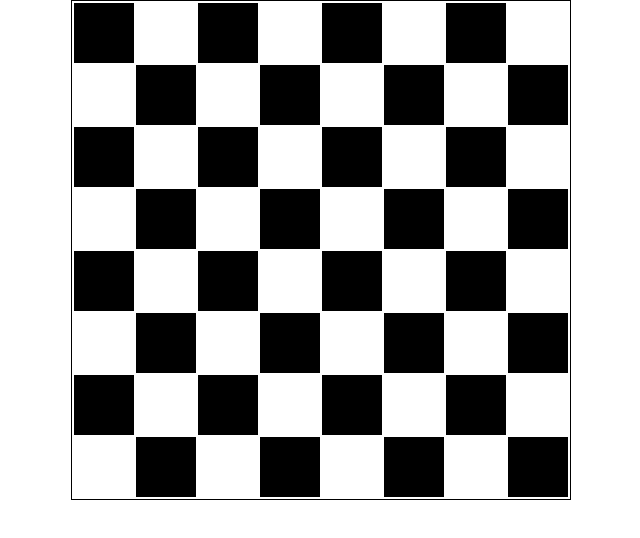
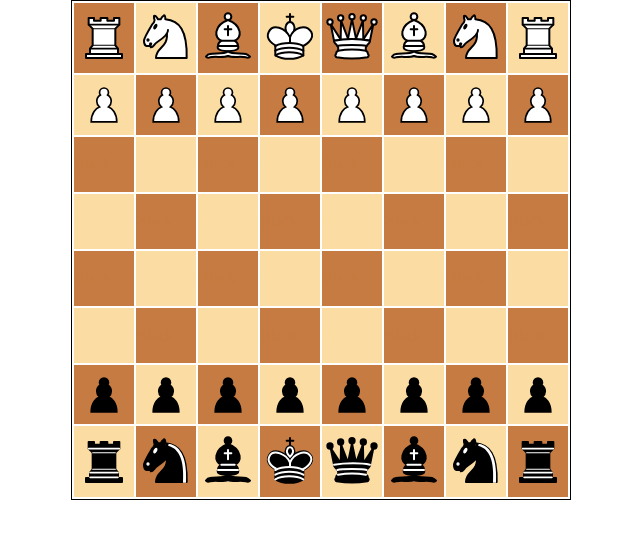
Before and after one commit to muhammadali00-dev/AlgoAcademy-Task3, a plain HTML site: page index.html in a window 1280 px wide. Shown: the whole page, without its empty margins (319-959 px from the left). Drawn offline with Linux system fonts and the light colour scheme; files whose address does not match are found by name.

Commit message:
Chess pieces is done

```diff
--- /dev/null
+++ b/Chess css/mainBorder.css
@@ -0,0 +1,20 @@
+table.border {
+  margin: auto;
+  width: 500px;
+  height: 500px;
+  border: 1px solid black;
+}
+
+.Black {
+  background-color: #c57b41;
+  color: #c57b41;
+  width: 50px;
+  height: 50px;
+}
+
+.White {
+  background-color: #fbdca2;
+  color: #fbdca2;
+  width: 50px;
+  height: 50px;
+}
--- a/index.html
+++ b/index.html
@@ -10,24 +10,24 @@
 <body>
     <table class="border">
         <tr>
-            <td class="Black">Black</td>
-            <td class="White">White</td>
-            <td class="Black">Black</td>
-            <td class="White">White</td>
-            <td class="Black">Black</td>
-            <td class="White">White</td>
-            <td class="Black">Black</td>
-            <td class="White">White</td>
+            <td class="Black"><img src="images/rook-w.svg" width="100%" height="auto"></td>
+            <td class="White"><img src="images/knight-w.svg" width="100%" height="auto"></td>
+            <td class="Black"><img src="images/bishop-w.svg" width="100%" height="auto"></td>
+            <td class="White"><img src="images/king-w.svg" width="100%" height="auto"></td>
+            <td class="Black"><img src="images/queen-w.svg" width="100%" height="auto"></td>
+            <td class="White"><img src="images/bishop-w.svg" width="100%" height="auto"></td>
+            <td class="Black"><img src="images/knight-w.svg" width="100%" height="auto"></td>
+            <td class="White"><img src="images/rook-w.svg" width="100%" height="auto"></td>
         </tr>
         <tr>
-            <td class="White">White</td>
-            <td class="Black">Black</td>
-            <td class="White">White</td>
-            <td class="Black">Black</td>
-            <td class="White">White</td>
-            <td class="Black">Black</td>
-            <td class="White">White</td>
-            <td class="Black">Black</td>
+            <td class="White"><img src="images/pawn-w.svg" width="100%" height="100%"></td>
+            <td class="Black"><img src="images/pawn-w.svg" width="100%" height="100%"></td>
+            <td class="White"><img src="images/pawn-w.svg" width="100%" height="100%"></td>
+            <td class="Black"><img src="images/pawn-w.svg" width="100%" height="100%"></td>
+            <td class="White"><img src="images/pawn-w.svg" width="100%" height="100%"></td>
+            <td class="Black"><img src="images/pawn-w.svg" width="100%" height="100%"></td>
+            <td class="White"><img src="images/pawn-w.svg" width="100%" height="100%"></td>
+            <td class="Black"><img src="images/pawn-w.svg" width="100%" height="100%"></td>
         </tr>
 
         <tr>
@@ -73,24 +73,26 @@
         </tr>
 
         <tr>
-            <td class="Black">Black</td>
-            <td class="White">White</td>
-            <td class="Black">Black</td>
-            <td class="White">White</td>
-            <td class="Black">Black</td>
-            <td class="White">White</td>
-            <td class="Black">Black</td>
-            <td class="White">White</td>
+
+            <td class="Black"><img src="images/pawn-b.svg" width="100%" height="100%"></td>
+            <td class="White"><img src="images/pawn-b.svg" width="100%" height="100%"></td>
+            <td class="Black"><img src="images/pawn-b.svg" width="100%" height="100%"></td>
+            <td class="White"><img src="images/pawn-b.svg" width="100%" height="100%"></td>
+            <td class="Black"><img src="images/pawn-b.svg" width="100%" height="100%"></td>
+            <td class="White"><img src="images/pawn-b.svg" width="100%" height="100%"></td>
+            <td class="Black"><img src="images/pawn-b.svg" width="100%" height="100%"></td>
+            <td class="White"><img src="images/pawn-b.svg" width="100%" height="100%"></td>
+
         </tr>
         <tr>
-            <td class="White">White</td>
-            <td class="Black">Black</td>
-            <td class="White">White</td>
-            <td class="Black">Black</td>
-            <td class="White">White</td>
-            <td class="Black">Black</td>
-            <td class="White">White</td>
-            <td class="Black">Black</td>
+            <td class="White"><img src="images/rook-b.svg" width="100%" height="auto"></td>
+            <td class="Black"><img src="images/knight-b.svg" width="100%" height="auto"></td>
+            <td class="White"><img src="images/bishop-b.svg" width="100%" height="auto"></td>
+            <td class="Black"><img src="images/king-b.svg" width="100%" height="auto"></td>
+            <td class="White"><img src="images/queen-b.svg" width="100%" height="auto"></td>
+            <td class="Black"><img src="images/bishop-b.svg" width="100%" height="auto"></td>
+            <td class="White"><img src="images/knight-b.svg" width="100%" height="auto"></td>
+            <td class="Black"><img src="images/rook-b.svg" width="100%" height="auto"></td>
         </tr>
 
     </table>
--- a/main css/mainBorder.css
+++ /dev/null
@@ -1,14 +0,0 @@
-table.border {
-  margin: auto auto;
-  width: 500px;
-  height: 500px;
-  border: 1px solid black;
-}
-
-
-.Black {
-  background-color: black;
-  width: 50px;
-}
-
-.White {color: white;}
```
Also changed, not shown: Chess css/Main.css (renamed from main css/Main.css).
